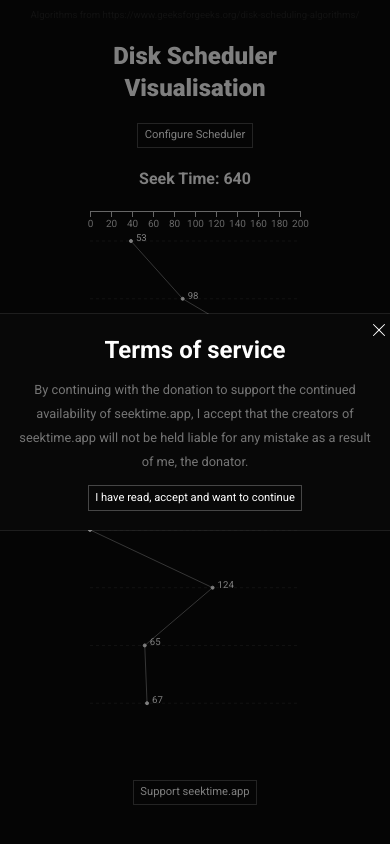
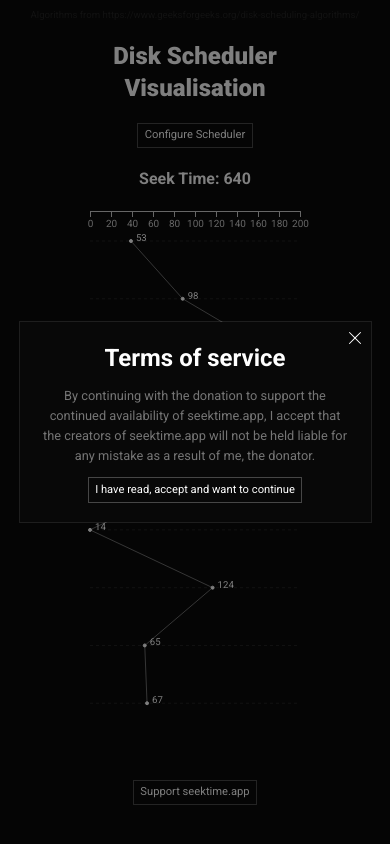
Before and after one commit to MohammedAliHussein/disk-scheduling-site, a Next.js app: page / in a window 390 px wide. Both pictures are taken after a click on the element "Support seektime.app". Built offline with nearby package versions, Linux system fonts and the light colour scheme.

Commit message:
feature/donation: responsive modal width

```diff
--- a/src/components/donation/terms.of.service.tsx
+++ b/src/components/donation/terms.of.service.tsx
@@ -1,7 +1,8 @@
 import { motion } from 'framer-motion';
-import Background from '../config/background';
+
 import Title from '../config/title';
 import Close from '../config/close';
+import Background from '../config/background';
 
 const Terms = props => {
   return (
@@ -12,10 +13,10 @@ const Terms = props => {
       exit={{ opacity: 0 }}
     >
       <Background handleClick={props.handleClick} />
-      <div className="absolute z-10 flex flex-col gap-3 items-center justify-start outline outline-1 outline-[rgba(255,255,255,0.1)] w-[25rem] h-fit p-5 bg-[rgb(8,8,8)]">
+      <div className="absolute z-10 flex flex-col gap-3 items-center justify-start outline outline-1 outline-[rgba(255,255,255,0.1)] max-w-[90%] w-[25rem] h-fit p-5 bg-[rgb(8,8,8)]">
         <Close handleClick={props.handleClick} />
         <Title title={'Terms of service'} />
-        <p className="text-center text-[0.8rem] text-[rgba(225,225,225,0.5)] leading-6">
+        <p className="text-center text-[0.8rem] text-[rgba(225,225,225,0.5)] leading-[1.25rem]">
           By continuing with the donation to support the continued availability
           of seektime.app, I accept that the creators of seektime.app will not
           be held liable for any mistake as a result of me, the donator.
```
